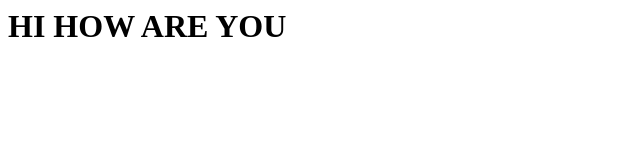
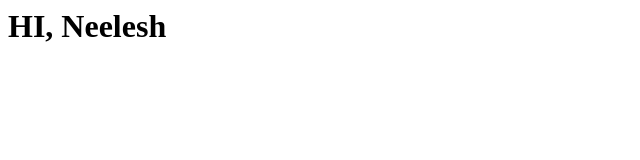
Before and after one commit to Anvisto/Unlayoff, a website: page index.html in a window 1280 px wide. Shown: the whole page, without its empty margins (0-640 px from the left). Drawn offline with Linux system fonts and the light colour scheme.

Commit message:
Update index.html

```diff
--- a/index.html
+++ b/index.html
@@ -1,6 +1,6 @@
 <html>
     <head>
-        <h1> HI HOW ARE YOU</h1>
+        <h1> HI, Neelesh</h1>
     </head>
 
    </html>
```
